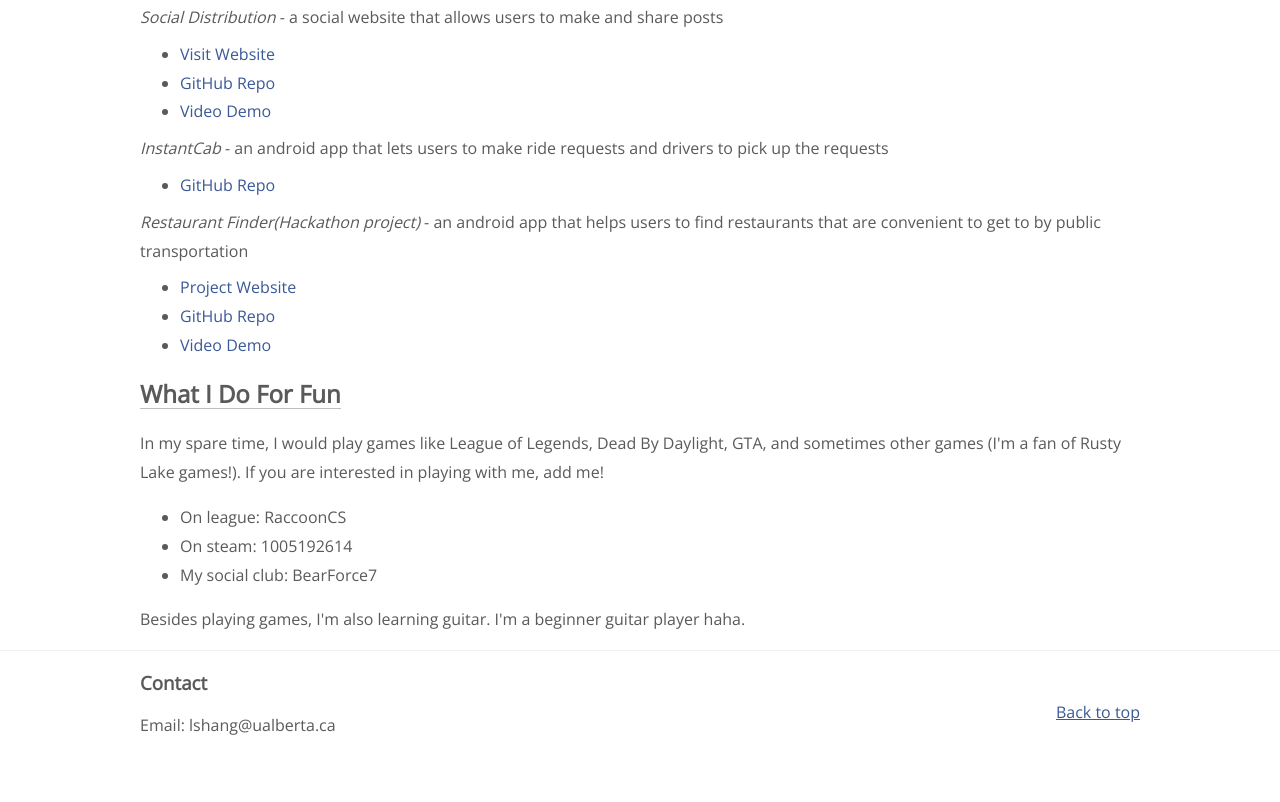
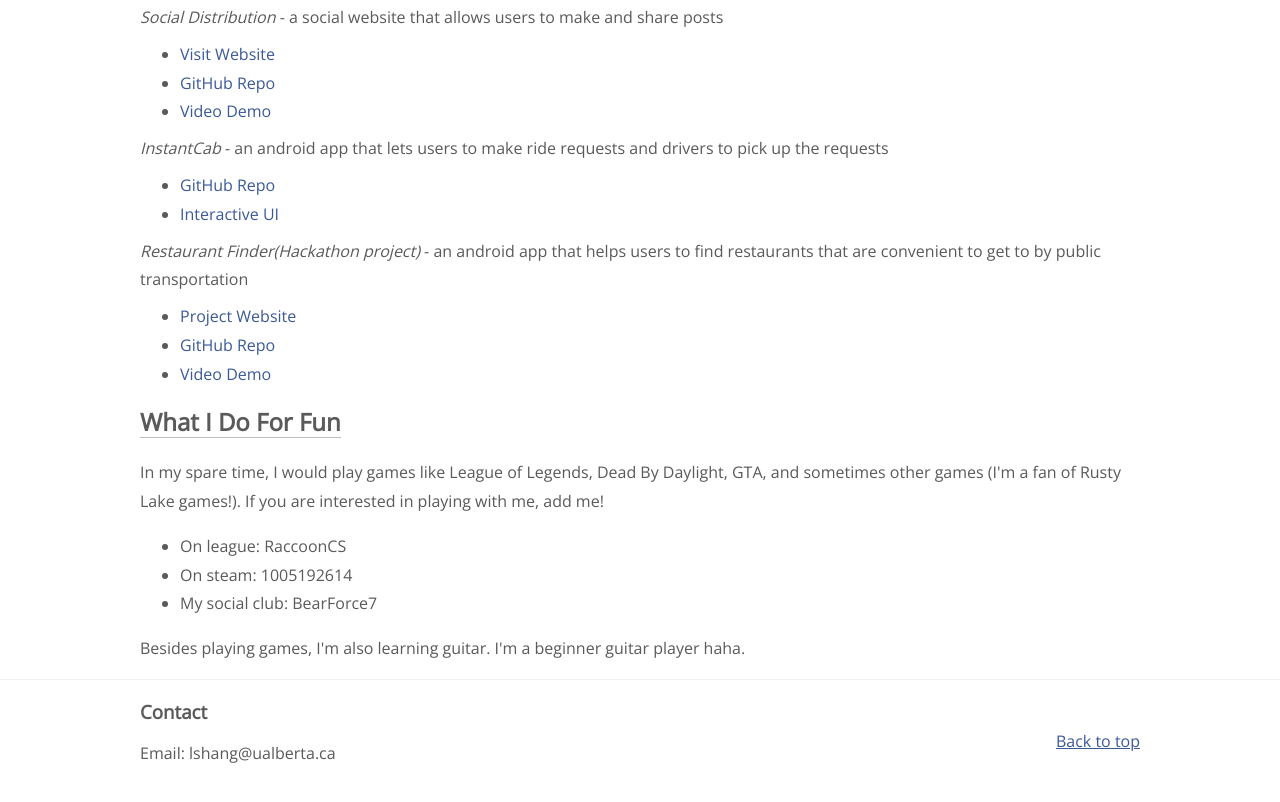
Before and after one commit to ChloeLiShang/ChloeLiShang.github.io, a plain HTML site: page index.html in a window 1280 px wide. Shown: the part 991-1793 px from the top of the page. Before the commit the page ends 1765 px from the top, so only its background shows below. Drawn offline with nearby package versions, Linux system fonts and the light colour scheme.

Commit message:
Updated InstantCab link

```diff
--- a/index.html
+++ b/index.html
@@ -59,6 +59,7 @@
                 <p><em>InstantCab</em> - an android app that lets users to make ride requests and drivers to pick up the requests</p>
                 <ul>
                     <li><a class="project-link" href="https://github.com/CMPUT301W20T21/InstantCab" target="_blank">GitHub Repo</a></li>
+                    <li><a class="project-link" href="https://marvelapp.com/a7ah8bb" target="_blank">Interactive UI</a></li>
                 </ul>
                 <p><em>Restaurant Finder(Hackathon project)</em> - an android app that helps users to find restaurants that are convenient to get to by public transportation</p>
                 <ul>
```
